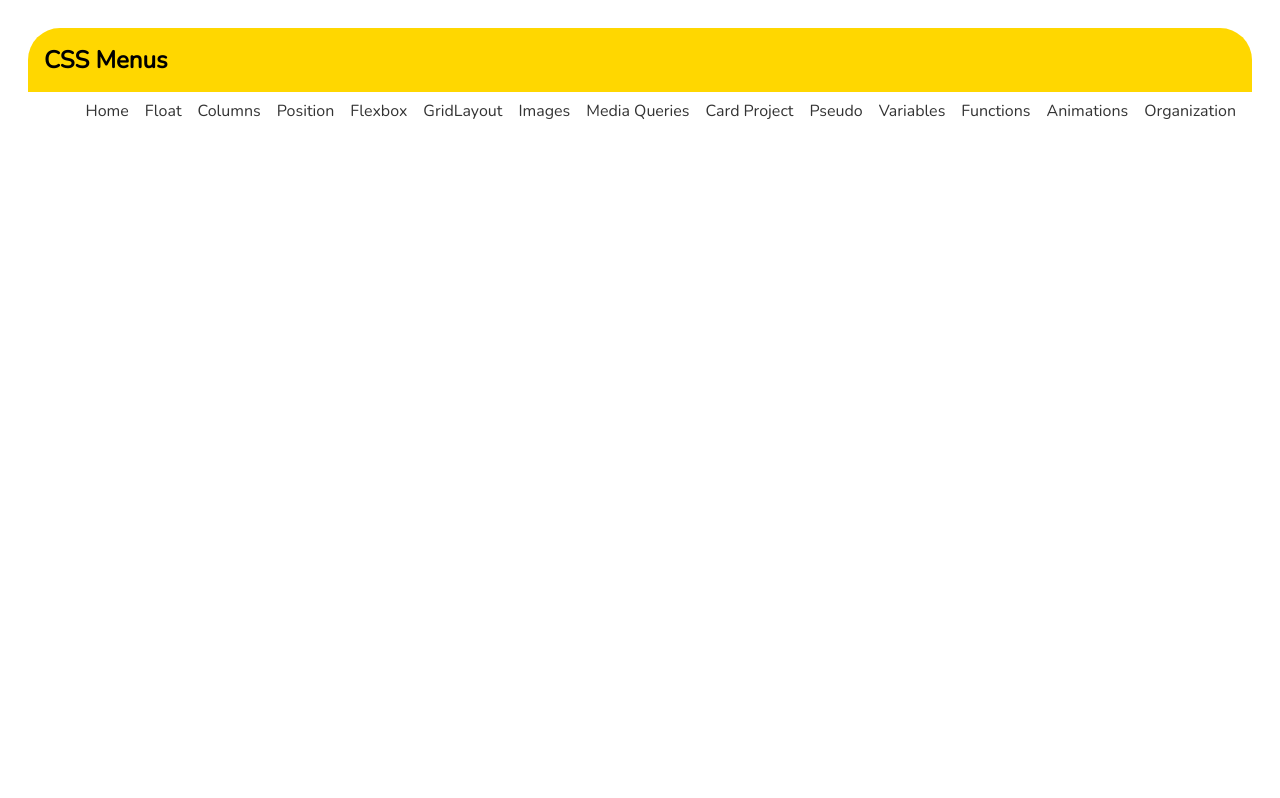
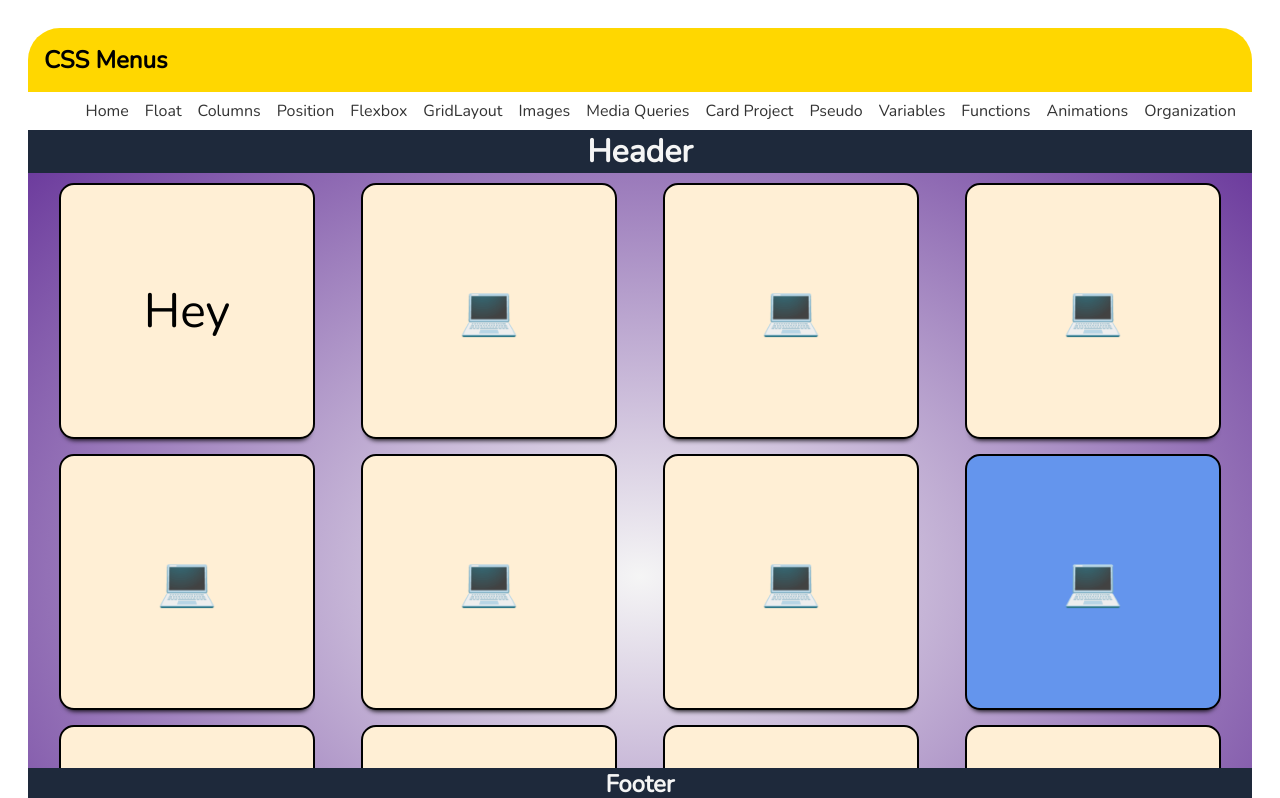
Before and after one commit to salmabenhadjali/learning-path, a React (Create React App) app in the folder ui/: page /variables in a window 1280 px wide. Shown: the top 798 px of the page. Built offline with nearby package versions, Linux system fonts and the light colour scheme.

Commit message:
feat: [Chapter 20] Variables

```diff
--- a/ui/src/App.css
+++ b/ui/src/App.css
@@ -6,21 +6,59 @@
   margin: 0;
   box-sizing: border-box;
 }
+/* Reset end */
 
+/* Variables start */
+:root {
+  /* FONT */
+  --FF: 'Nunito', sans-serif;
+  --FS: 1rem;
+  --FS-XL: 3rem;
+
+  /* COLORS */
+  --BGCOLOR: #475569;
+  --ALT-BGCOLOR: #1E293B;
+  --RADIAL-COLOR: whitesmoke;
+  --LIGHT-COLOR: whitesmoke;
+  --DARK-COLOR: #000;
+
+  /* SQUARE */
+  --SQUARE-BGCOLOR: papayawhip;
+  --SQUARE-SIZE: max(150px, 20vw);
+
+  /* GENERAL  */
+  --PADDING: 0.5rem;
+  --SHADOWS: 0 6px 5px -5px var(--DARK-COLOR);
+  --BORDERS: 2px solid var(--DARK-COLOR);
+}
+
+@media (prefers-color-scheme: dark) {
+  :root {
+    /* COLORS */
+    --BGCOLOR: #000;
+    --ALT-BGCOLOR: #333;
+    --RADIAL-COLOR: gray;
+    --SQUARE-BGCOLOR: hsl(300, 100%, 25%, 0.6);
+  }
+}
+/* Variables end */
+
+/* General styles start */
 body {
   margin: 0.5rem;
   min-height: 100vh;
-  font-family: 'Nunito', sans-serif;
+  font: var(--FS) var(--FF);
 }
 
 html {
   scroll-behavior: smooth;
 }
+/* General styles end */
 
-/* Image Reset */
+/* Image Reset start */
 /* img {
   display: block;
   max-width: 100%;
   height: auto;
 } */
-/* Reset end */
+ /* Image Reset end */
--- a/ui/src/pages/Variables/Variables.css
+++ b/ui/src/pages/Variables/Variables.css
@@ -0,0 +1,124 @@
+.variables {
+    background-color: var(--BGCOLOR);
+    background-image: radial-gradient(var(--RADIAL-COLOR), var(--BGCOLOR));
+    display: flex;
+    flex-direction: column;
+    height: 100%;
+}
+
+.variables header,
+.variables nav,
+.variables footer {
+    display: grid;
+    place-content: center;
+    grid-template-columns: 100%;
+    text-align: center;
+}
+
+.variables header,
+.variables footer {
+    position: sticky;
+    background-color: var(--ALT-BGCOLOR);
+    color: var(--LIGHT-COLOR);
+}
+
+.variables header {
+    top:0;
+}
+
+.variables nav {
+    background-color: var(--LIGHT-COLOR);
+    color: var(--DARK-COLOR);
+    padding: var(--PADDING);
+    border-bottom: var(--BORDERS);
+    box-shadow: var(--SHADOWS);
+}
+
+.variables main {
+    flex-grow: 1;
+
+    padding: 10px 0;
+    display: flex;
+    justify-content: space-evenly;
+    align-items: center;
+    flex-flow: row wrap;
+    gap: min(4vw, 15px);
+}
+
+.variables footer {
+    bottom: 0;
+}
+
+.variables .square--highlight {
+    --SQUARE-BGCOLOR: cornflowerblue;
+}
+
+.variables .square {
+    background-color: var(--SQUARE-BGCOLOR);
+    width: var(--SQUARE-SIZE);
+    height: var(--SQUARE-SIZE);
+    border: var(--BORDERS);
+    border-radius: 15px;
+    display: grid;
+    place-content: center;
+    font-size: var(--FS-XL);
+    box-shadow: var(--SHADOWS);
+}
+
+/* || small */
+@media screen and (min-width: 576px) {
+    .variables {
+        background-color: green;
+        background-image: radial-gradient(var(--RADIAL-COLOR), green);
+    }
+    .variables nav {
+        display: none;
+    }
+}
+
+/* || medium */
+@media screen and (min-width: 768px) {
+    .variables {
+        background-color: gold;
+        background-image: radial-gradient(var(--RADIAL-COLOR), gold);
+    }
+    .variables nav {
+        display: none;
+    }
+}
+
+/* || large */
+@media screen and (min-width: 992px) {
+    .variables {
+        background-color: firebrick;
+        background-image: radial-gradient(var(--RADIAL-COLOR), firebrick);
+    }
+
+    .variables nav {
+        display: none;
+    }
+}
+
+/* || xl */
+@media screen and (min-width: 1200px) {
+    .variables {
+        background-color: rebeccapurple;
+        background-image: radial-gradient(var(--RADIAL-COLOR), rebeccapurple);
+    }
+}
+
+/* || modile device landscape */
+@media screen and (max-height: 425px) and (min-aspect-ratio: 7/4) {
+    .variables {
+        background-color: dodgerblue;
+        background-image: radial-gradient(var(--RADIAL-COLOR), dodgerblue);
+    }
+
+    .variables nav {
+        display: none;
+    }
+
+    .variables h1,  .variables h2{
+        font-size: 1.5rem;
+    }
+}
--- a/ui/src/pages/Variables/Variables.js
+++ b/ui/src/pages/Variables/Variables.js
@@ -3,8 +3,30 @@ import './Variables.css';
 
 const Variables = () => {
     return (
-        <div>
+        <div class="variables">
+            <header>
+                <h1>Header</h1>
+                <nav><h2>Nav</h2></nav>
+            </header>
 
+            <main>
+                <div className="square"><p>Hey</p></div>
+                <div className="square">💻</div>
+                <div className="square">💻</div>
+                <div className="square">💻</div>
+                <div className="square">💻</div>
+                <div className="square">💻</div>
+                <div className="square">💻</div>
+                <div className="square square--highlight">💻</div>
+                <div className="square">💻</div>
+                <div className="square">💻</div>
+                <div className="square">💻</div>
+                <div className="square">💻</div>
+            </main>
+
+             <footer>
+                <h2>Footer</h2>
+            </footer>
         </div>
     );
 }
```
